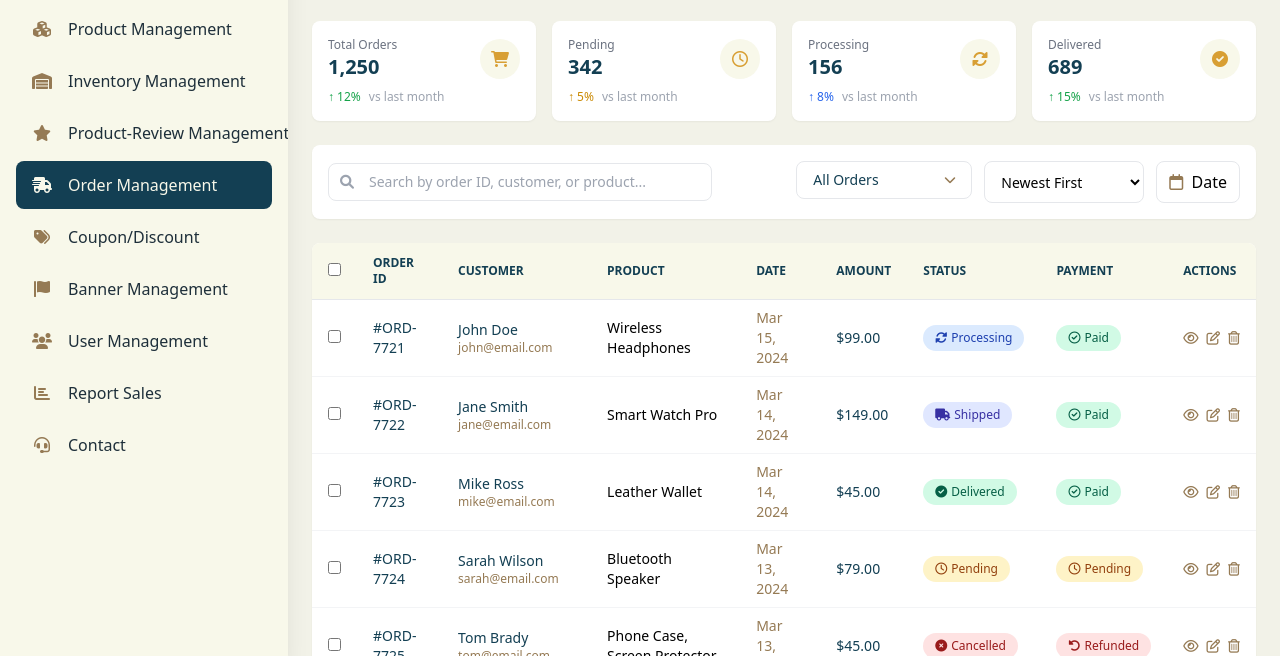
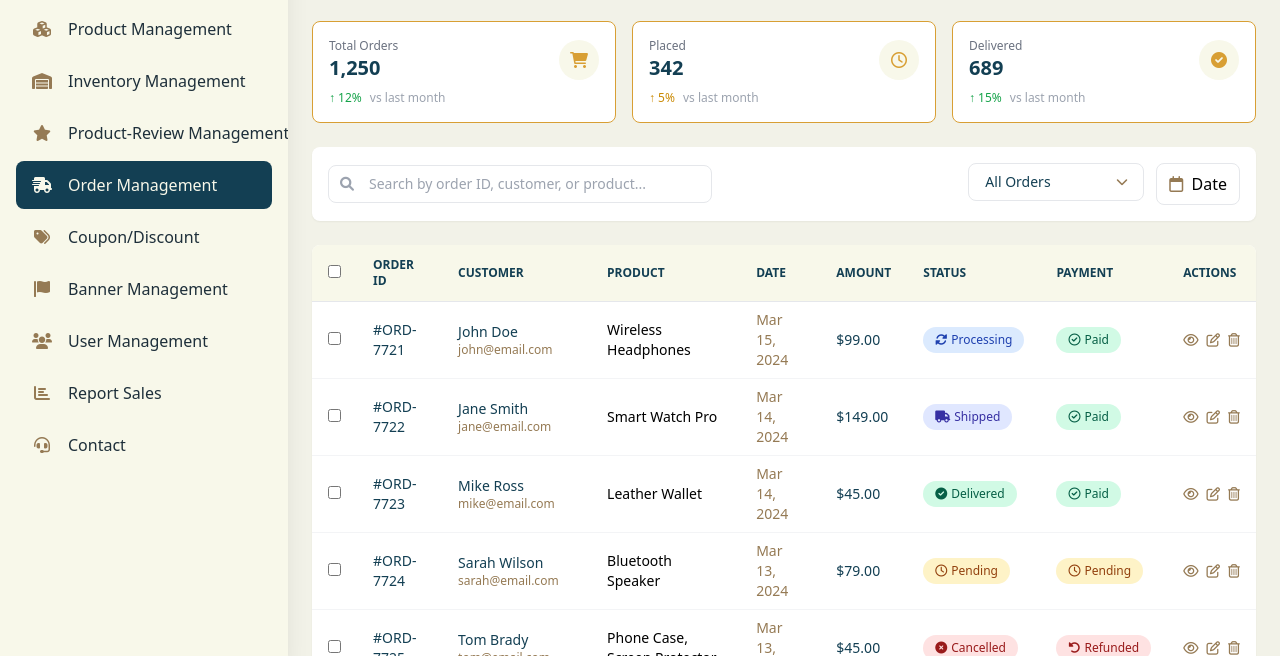
Before and after one commit to kunash-media/artezo-admin-frontend, a plain HTML site: page Order_Management/orders.html in a window 1280 px wide. Shown: the part 144-800 px from the top of the page. Drawn offline with nearby package versions, Linux system fonts and the light colour scheme.

Commit message:
latest changes

```diff
--- a/Order_Management/orders.html
+++ b/Order_Management/orders.html
@@ -228,18 +228,33 @@
                             <p class="text-sm" style="color: #957A54;">Manage and track all customer orders</p>
                         </div>
                         <div class="flex gap-2">
+
+                            <div class="">
+                                <a href="https://app.shiprocket.in/newlogin" target="_blank" rel="noopener noreferrer" title="go to shiprocket">
+                                <button
+                                    class="px-4 py-2 rounded-lg text-sm flex items-center gap-2 border
+                                   bg-white text-white" style="border-color: #D89F34; color: #133F53;">
+                                    <img class="h-6 w-20 object-contain" src="/assets/Shiprocket_logo.png" alt="">
+                                </button>
+                            </a>
+                            </div>
+
+
                             <button class="px-4 py-2 rounded-lg text-sm flex items-center gap-2 border"
+                                title="download excel"
                                 style="border-color: #D89F34; color: #133F53;" onclick="exportOrders()">
                                 <i class="fa-solid fa-download"></i>
                                 Export
                             </button>
+
+
                         </div>
                     </div>
 
                     <!-- Order Statistics Cards -->
-                    <div class="grid grid-cols-1 sm:grid-cols-2 lg:grid-cols-4 gap-4 mb-6">
+                    <div class="grid grid-cols-1 sm:grid-cols-2 lg:grid-cols-3 gap-4 mb-6">
                         <!-- Total Orders -->
-                        <div class="bg-white p-4 rounded-lg shadow-sm order-card">
+                        <div class="bg-white p-4 rounded-lg border border-[#D89F34] order-card" >
                             <div class="flex items-center justify-between">
                                 <div>
                                     <p class="text-xs text-gray-500">Total Orders</p>
@@ -256,10 +271,10 @@
                         </div>
 
                         <!-- Pending Orders -->
-                        <div class="bg-white p-4 rounded-lg shadow-sm order-card">
+                        <div class="bg-white p-4 rounded-lg border border-[#D89F34] order-card">
                             <div class="flex items-center justify-between">
                                 <div>
-                                    <p class="text-xs text-gray-500">Pending</p>
+                                    <p class="text-xs text-gray-500">Placed</p>
                                     <p class="text-xl font-bold" style="color: #133F53;">342</p>
                                 </div>
                                 <div class="w-10 h-10 rounded-full bg-[#F8F8EA] flex items-center justify-center">
@@ -272,25 +287,9 @@
                             </div>
                         </div>
 
-                        <!-- Processing Orders -->
-                        <div class="bg-white p-4 rounded-lg shadow-sm order-card">
-                            <div class="flex items-center justify-between">
-                                <div>
-                                    <p class="text-xs text-gray-500">Processing</p>
-                                    <p class="text-xl font-bold" style="color: #133F53;">156</p>
-                                </div>
-                                <div class="w-10 h-10 rounded-full bg-[#F8F8EA] flex items-center justify-center">
-                                    <i class="fa-solid fa-rotate" style="color: #D89F34;"></i>
-                                </div>
-                            </div>
-                            <div class="mt-2 flex items-center text-xs">
-                                <span class="text-blue-600">↑ 8%</span>
-                                <span class="text-gray-400 ml-2">vs last month</span>
-                            </div>
-                        </div>
 
                         <!-- Delivered Orders -->
-                        <div class="bg-white p-4 rounded-lg shadow-sm order-card">
+                        <div class="bg-white p-4 rounded-lg border border-[#D89F34]  order-card">
                             <div class="flex items-center justify-between">
                                 <div>
                                     <p class="text-xs text-gray-500">Delivered</p>
@@ -385,14 +384,16 @@
                                 </div>
 
                                 <!-- Sort Dropdown -->
-                                <select id="sortOrders"
+                                <!-- <select id="sortOrders"
                                     class="px-3 py-2 border border-gray-200 rounded-lg text-sm focus:outline-none focus:ring-2 focus:ring-[#D89F34] bg-white w-full sm:w-40"
                                     onchange="sortOrders()">
                                     <option value="newest">Newest First</option>
                                     <option value="oldest">Oldest First</option>
                                     <option value="high-low">Amount: High to Low</option>
                                     <option value="low-high">Amount: Low to High</option>
-                                </select>
+                                </select> -->
+
+
 
                                 <!-- Date Filter Button -->
                                 <button
```
Also changed, not shown: Inventory_Management/Inventory.html (+4 -3 lines), assets/Shiprocket_logo.png (added).
